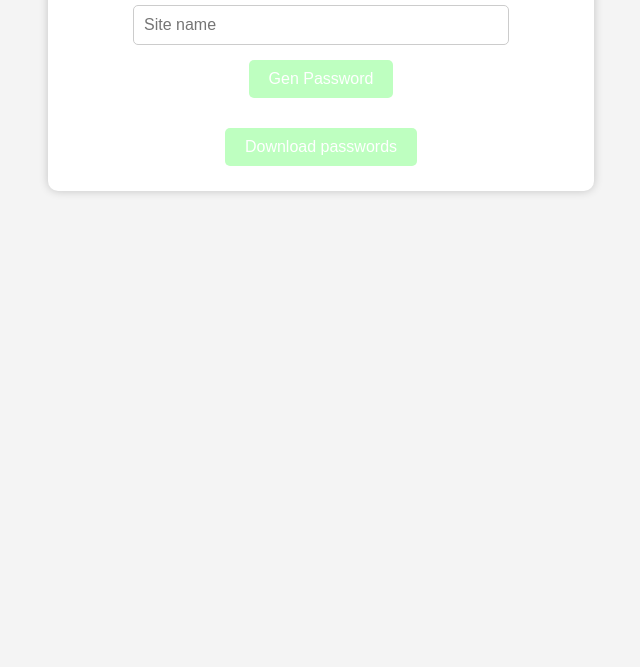
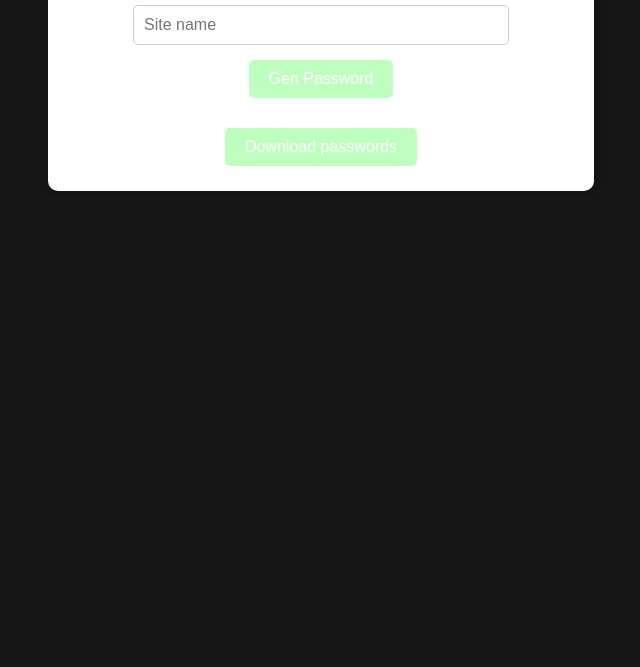
Before and after one commit to Jaimezpe/genpass, a plain HTML site: page index.html in a window 1280 px wide. Shown: the part 133-800 px from the top of the page, without its empty margins (319-959 px from the left). Drawn offline with Linux system fonts and the light colour scheme.

Commit message:
Update style.css

```diff
--- a/style.css
+++ b/style.css
@@ -1,6 +1,6 @@
 body {
         font-family: Arial, sans-serif;
-        background-color: #f4f4f4;
+        background-color: #161616;
         text-align: center;
         margin-top: 50px;
     }
```
